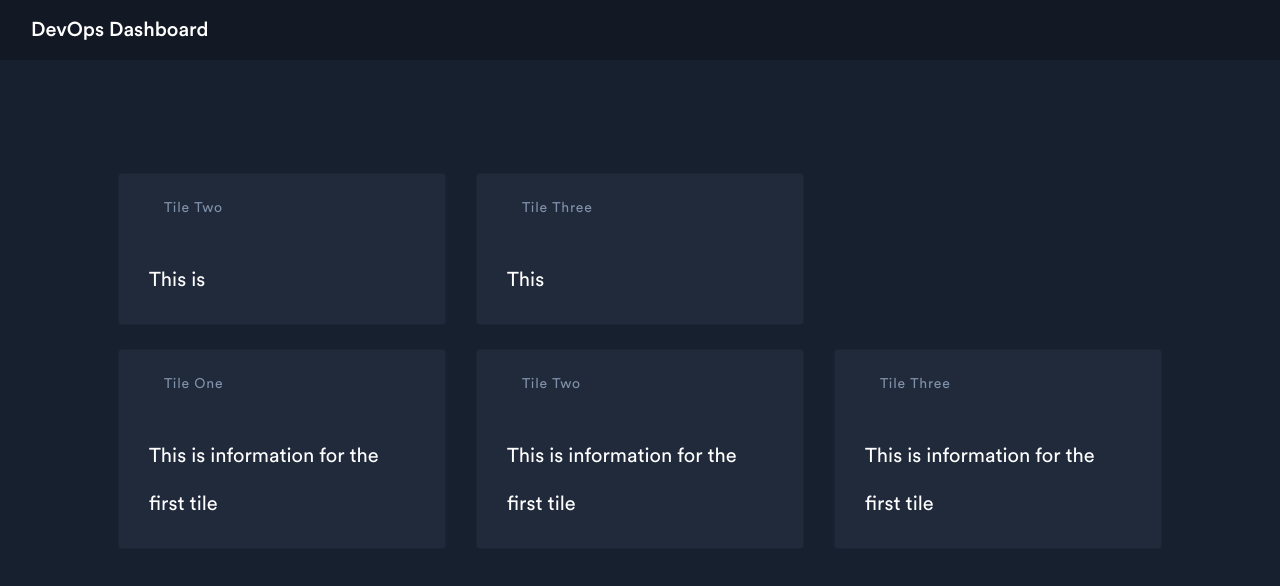
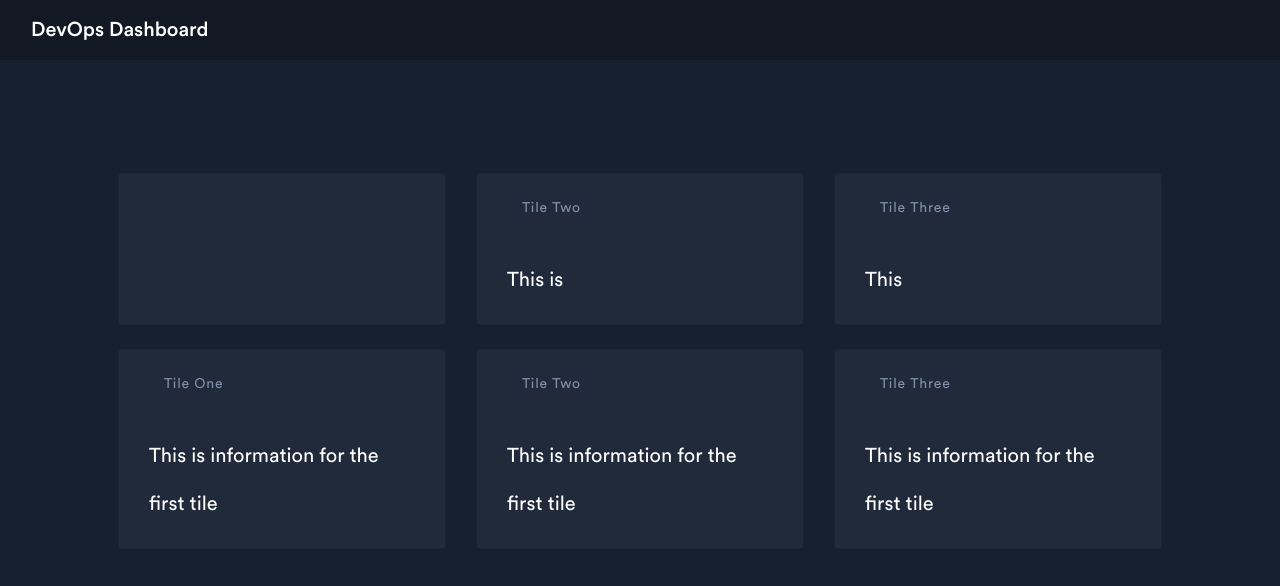
Before and after one commit to eduardoRubioG/DevOpsDash, a React (Create React App) app: page / in a window 1280 px wide. Shown: the top 586 px of the page. Built offline with nearby package versions, Linux system fonts and the light colour scheme.

Commit message:
Started structuring out things so that Tiles can have specific roles in fetching APIs

```diff
--- a/src/App.js
+++ b/src/App.js
@@ -3,7 +3,8 @@ import './style.css';
 import Navbar from './Components/Navbar.jsx';
 import Tile from './Components/Tile.jsx';
 import { Container, Row } from 'react-bootstrap';
-import GitHubTile from './Components/GitHubTile/GitHubTile'
+import TestJob from "./Jobs/testJob"
+import TestTile from './Components/TestTile'
 // import { Container, Nav } from "./Components/styled-components.js"
 
 
@@ -14,11 +15,12 @@ function App() {
         <Container className="container-fluid pr-5 pl-5 pt-5 pb-5">
           {/* This is the first row of the tiles of information */}
           <Row>
-              <GitHubTile
+              <TestTile
                 TileTitle="GitHub Open Pull Requests"
                 TileMessage="16"
               />
               <Tile
+                TileJob={TestJob}
                 TileTitle="Tile Two"
                 TileMessage="This is"
               />
--- a/src/Components/GitHubTile/GitHubTile.jsx
+++ /dev/null
@@ -1,25 +0,0 @@
-import React from 'react';
-
-class GitHubTile extends React.Component {
-
-  constructor ( props ) {
-    super(props);
-    this.state = {
-      data: [],
-      hasLoaded: false,
-    }
-  }
-
-  componentDidMount () {
-    console.log('Component did mount');
-
-  }
-
-  render() {
-    return (
-      <div></div>
-    );
-  }
-}
-
-export default GitHubTile;
--- /dev/null
+++ b/src/Components/TestTile.jsx
@@ -0,0 +1,22 @@
+import React from 'react';
+import ParentTile from './Tile';
+import MyJob from '../Jobs/testJob';
+
+class TestTile extends ParentTile {
+  constructor(props) {
+    super(props);
+    // Something
+  }
+
+  componentDidMount () {
+      console.log('Mini comp mounted');
+  }
+
+  render () {
+    return (
+        <ParentTile />
+    );
+  }
+}
+
+export default TestTile;
--- a/src/Components/Tile.jsx
+++ b/src/Components/Tile.jsx
@@ -1,23 +1,38 @@
 import React from 'react';
 import { Container, Col } from 'react-bootstrap';
+// import testJob from "../Jobs/testJob"
 
-const Tile = (props) => {
+class Tile extends React.Component {
+
+ constructor(props) {
+   super(props);
+   const state = {
+     // Something
+   }
+ }
+
+ componentDidMount () {
+   if( this.props.TileJob ) this.props.TileJob();
+ }
+
+  render () {
     return (
       <Col className="col-lg-4 col-sm-6 is-light-text mb-4">
         <Container className="card grid-card is-card-dark">
          <Container className="card-heading">
           <Container className="is-dark-text-light letter-spacing text-small">
-        {props.TileTitle}
+            {this.props.TileTitle}
           </Container>
          </Container>
          <Container className="card-value pt-4 text-x-large">
           <span className="text-large pr-1">
-        {props.TileMessage}
+            {this.props.TileMessage}
           </span>
          </Container>
         </Container>
       </Col>
     );
   }
+}
 
 export default Tile;
--- /dev/null
+++ b/src/Jobs/testJob.js
@@ -0,0 +1,5 @@
+const testJob = () => {
+    console.log('NICE JOB');
+}
+
+export default testJob;
```
Also changed, not shown: src/Jobs/Ping.js (deleted). Lines whose indentation alone changed are shown as unchanged.
